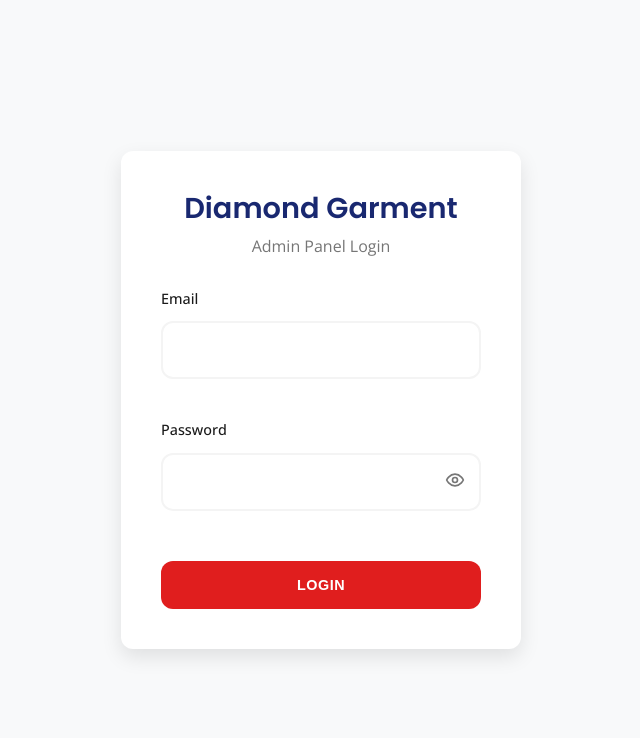
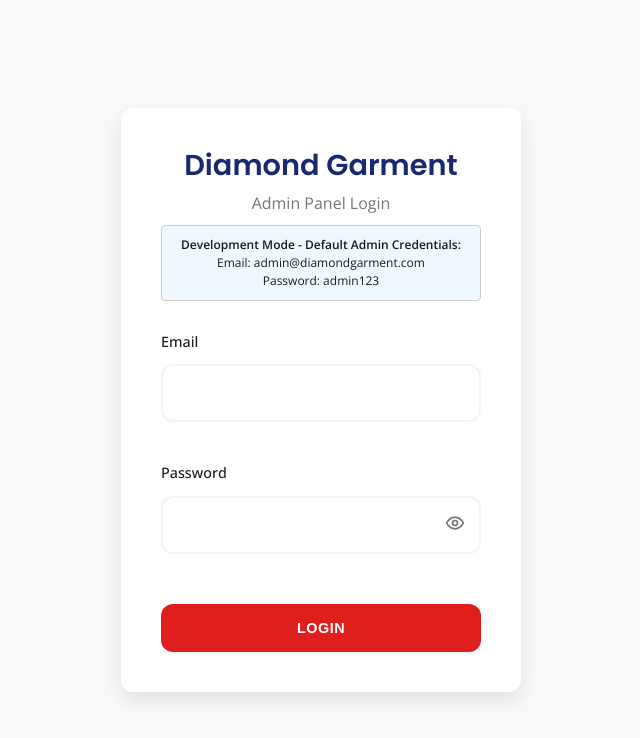
Before and after one commit to arpitsingh04/Garment-Store, a React (Vite) app in the folder project/: page /#/admin/login in a window 1280 px wide. Shown: the top 738 px of the page, without its empty margins (319-959 px from the left). Built offline with nearby package versions, Linux system fonts and the light colour scheme; no server answers.

Commit message:
latest fix

```diff
--- a/project/src/hooks/useAuth.ts
+++ b/project/src/hooks/useAuth.ts
@@ -57,19 +57,25 @@
   const login = async (credentials: LoginCredentials): Promise<boolean> => {
     try {
       setIsLoading(true);
+      console.log('Starting login process...');
       const response = await authAPI.login(credentials);
+      console.log('Login API response:', response);
 
       if (response.success && response.token && response.data) {
+        console.log('Login successful, setting token and user data');
         localStorage.setItem('admin_token', response.token);
         setUser(response.data);
         toast.success('Login successful!');
+        console.log('Login process completed successfully');
         return true;
       } else {
+        console.log('Login failed - invalid response:', response);
         toast.error(response.message || 'Login failed');
         return false;
       }
     } catch (error: any) {
       console.error('Login error:', error);
+      console.error('Error response:', error.response);
       toast.error(error.response?.data?.message || 'Login failed');
       return false;
     } finally {
--- a/project/src/pages/admin/AdminLogin.tsx
+++ b/project/src/pages/admin/AdminLogin.tsx
@@ -31,6 +31,33 @@
     }
   }, [isAuthenticated, navigate]);
 
+  // Test API connection on component mount
+  useEffect(() => {
+    const testApiConnection = async () => {
+      try {
+        const apiUrl = import.meta.env.PROD
+          ? 'https://diamond-garment.onrender.com/api/auth/test'
+          : '/api/auth/test';
+        console.log('Testing API connection to:', apiUrl);
+
+        const response = await fetch(apiUrl);
+        console.log('API test response status:', response.status);
+        console.log('API test response headers:', response.headers);
+
+        if (response.ok) {
+          const data = await response.text();
+          console.log('API test response data:', data);
+        } else {
+          console.log('API test failed with status:', response.status);
+        }
+      } catch (error) {
+        console.error('API test error:', error);
+      }
+    };
+
+    testApiConnection();
+  }, []);
+
   const onSubmit = async (data: LoginFormData) => {
     setIsLoading(true);
 
@@ -40,16 +67,22 @@
     };
 
     try {
+      console.log('AdminLogin: Attempting login with credentials:', { email: data.email });
       const success = await login(credentials);
+      console.log('AdminLogin: Login result:', success);
+
       if (success) {
+        console.log('AdminLogin: Login successful, navigating to /admin');
         navigate('/admin');
       } else {
+        console.log('AdminLogin: Login failed');
         setError('root', {
           type: 'manual',
           message: 'Invalid email or password'
         });
       }
     } catch (error) {
+      console.error('AdminLogin: Login error:', error);
       setError('root', {
         type: 'manual',
         message: 'An error occurred. Please try again.'
@@ -66,6 +99,20 @@
           <div className="login-header">
             <h2>Diamond Garment</h2>
             <p>Admin Panel Login</p>
+            {import.meta.env.DEV && (
+              <div style={{
+                background: '#f0f8ff',
+                padding: '10px',
+                borderRadius: '4px',
+                fontSize: '12px',
+                marginTop: '10px',
+                border: '1px solid #ccc'
+              }}>
+                <strong>Development Mode - Default Admin Credentials:</strong><br/>
+                Email: admin@diamondgarment.com<br/>
+                Password: admin123
+              </div>
+            )}
           </div>
 
           <form onSubmit={handleSubmit(onSubmit)} className="login-form-content">
--- a/project/src/routes/AdminRoutes.tsx
+++ b/project/src/routes/AdminRoutes.tsx
@@ -10,9 +10,12 @@
 import AdminContacts from '../pages/admin/AdminContacts';
 
 const ProtectedRoute: React.FC<{ children: React.ReactNode }> = ({ children }) => {
-  const { isAuthenticated, isLoading } = useAuth();
+  const { isAuthenticated, isLoading, user } = useAuth();
+
+  console.log('ProtectedRoute: isLoading:', isLoading, 'isAuthenticated:', isAuthenticated, 'user:', user);
 
   if (isLoading) {
+    console.log('ProtectedRoute: Still loading, showing loading screen');
     return (
       <div style={{
         display: 'flex',
@@ -42,9 +45,11 @@
   }
 
   if (!isAuthenticated) {
+    console.log('ProtectedRoute: Not authenticated, redirecting to login');
     return <Navigate to="/admin/login" replace />;
   }
 
+  console.log('ProtectedRoute: Authenticated, rendering children');
   return <>{children}</>;
 };
 
--- a/project/src/utils/api.ts
+++ b/project/src/utils/api.ts
@@ -44,9 +44,16 @@
   (response) => response,
   (error) => {
     if (error.response?.status === 401) {
-      localStorage.removeItem('admin_token');
-      localStorage.removeItem('admin_session_id');
-      window.location.href = '/admin/login';
+      // Only redirect if we're not already on the login page and not during login attempt
+      const currentPath = window.location.hash;
+      const isLoginPage = currentPath.includes('/admin/login');
+      const isLoginRequest = error.config?.url?.includes('/auth/login');
+
+      if (!isLoginPage && !isLoginRequest) {
+        localStorage.removeItem('admin_token');
+        localStorage.removeItem('admin_session_id');
+        window.location.hash = '#/admin/login';
+      }
     }
     return Promise.reject(error);
   }
```
